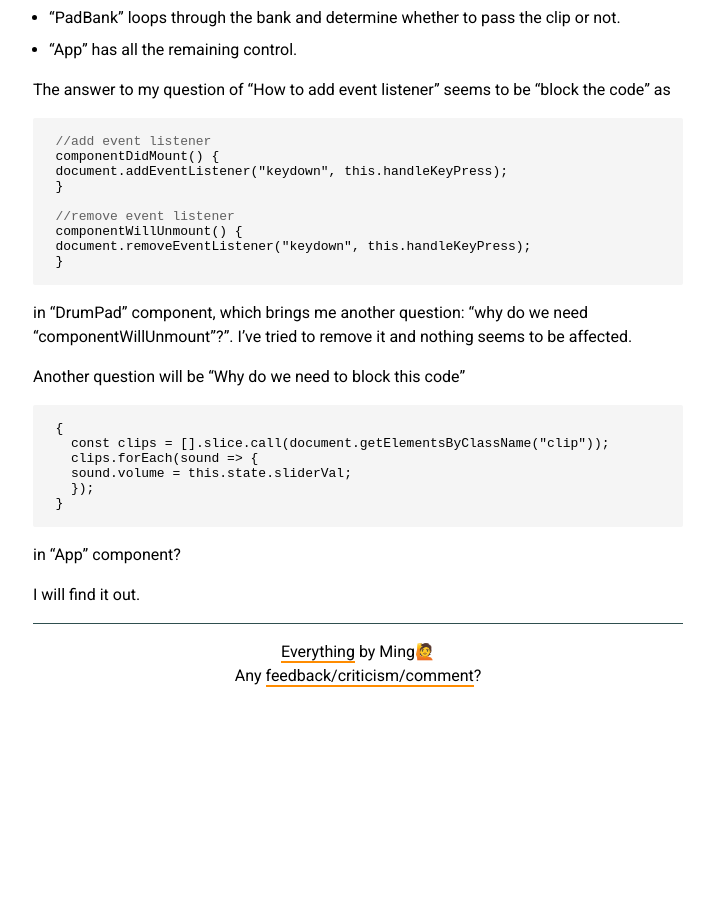
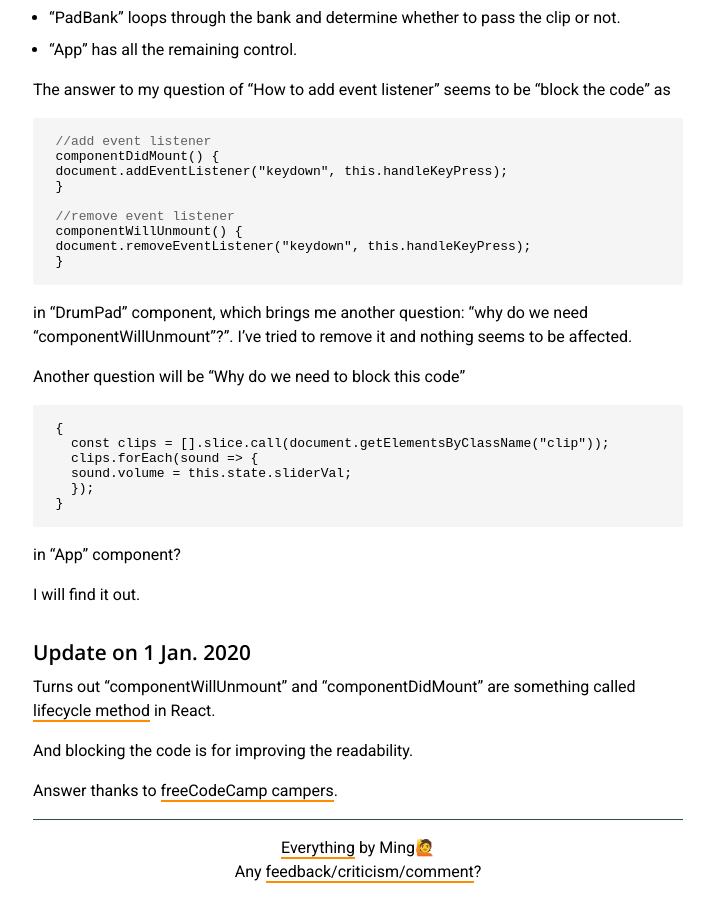
Before and after one commit to ming-yong/archive, a Jekyll site: the page built from _posts/Notes/Log/2019-12-31-fcc drum machine .md, in a window 1280 px wide and 900 px high, scrolled down 10460 px. Shown: the whole window, without its empty margins (282-996 px from the left). Built offline with Jekyll 4.4.1, drawn with Linux system fonts in a browser that asks for light colours; nearby versions of some CDN libraries; before the commit the page ends 11164 px from its top, so only the background shows below that.

Commit message:
asnwer drum machine questions

```diff
--- a/_posts/Notes/Log/2019-12-31-fcc drum machine .md
+++ b/_posts/Notes/Log/2019-12-31-fcc drum machine .md
@@ -670,3 +670,11 @@ Another question will be "Why do we need to block this code"
 in "App" component?
 
 I will find it out.
+
+### Update on 1 Jan. 2020
+
+Turns out "componentWillUnmount" and "componentDidMount" are something called [lifecycle method](https://reactjs.org/docs/state-and-lifecycle.html) in React.
+
+And blocking the code is for improving the readability.
+
+Answer thanks to [freeCodeCamp campers](https://www.freecodecamp.org/forum/t/questions-about-drum-machine-code/337433/7).
```
